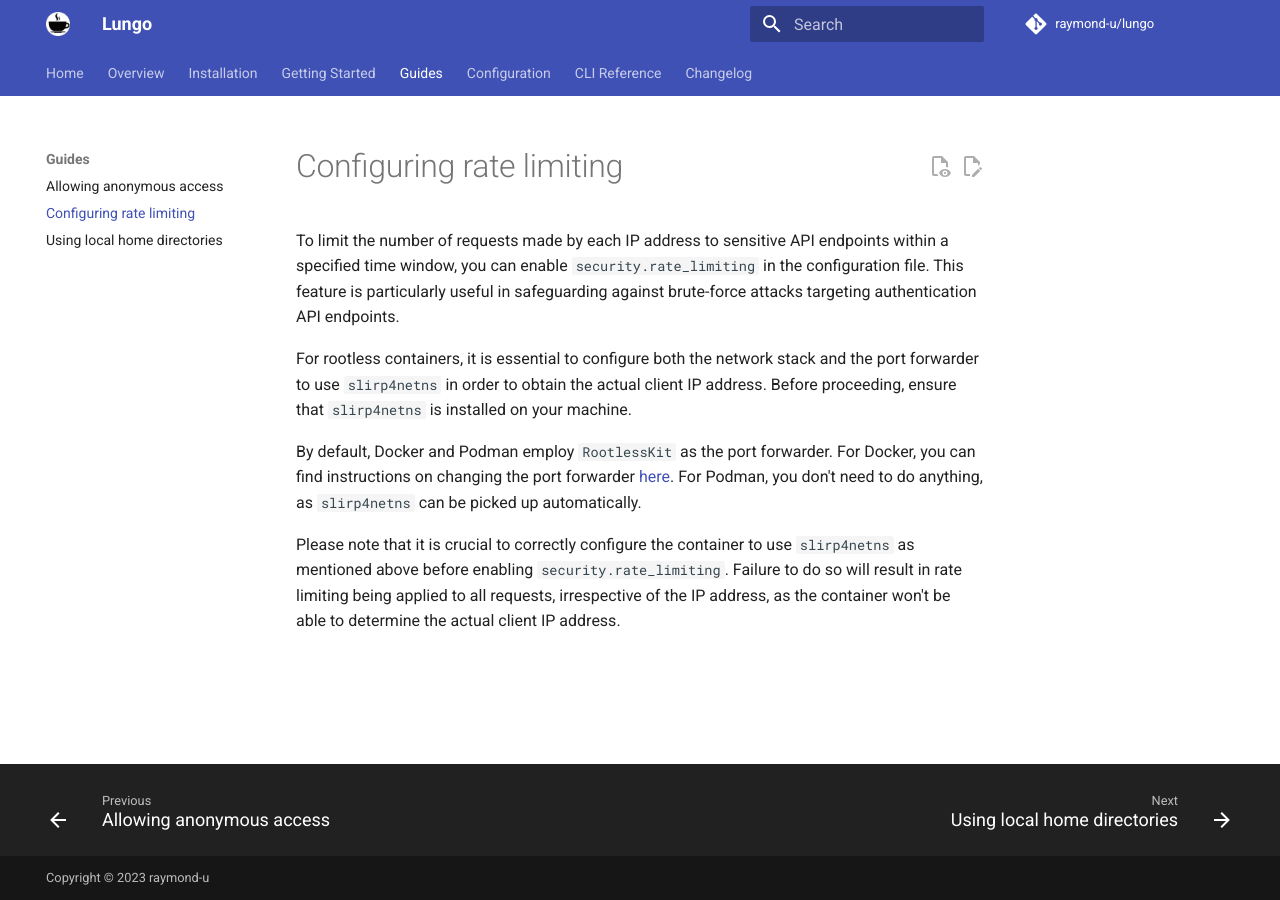
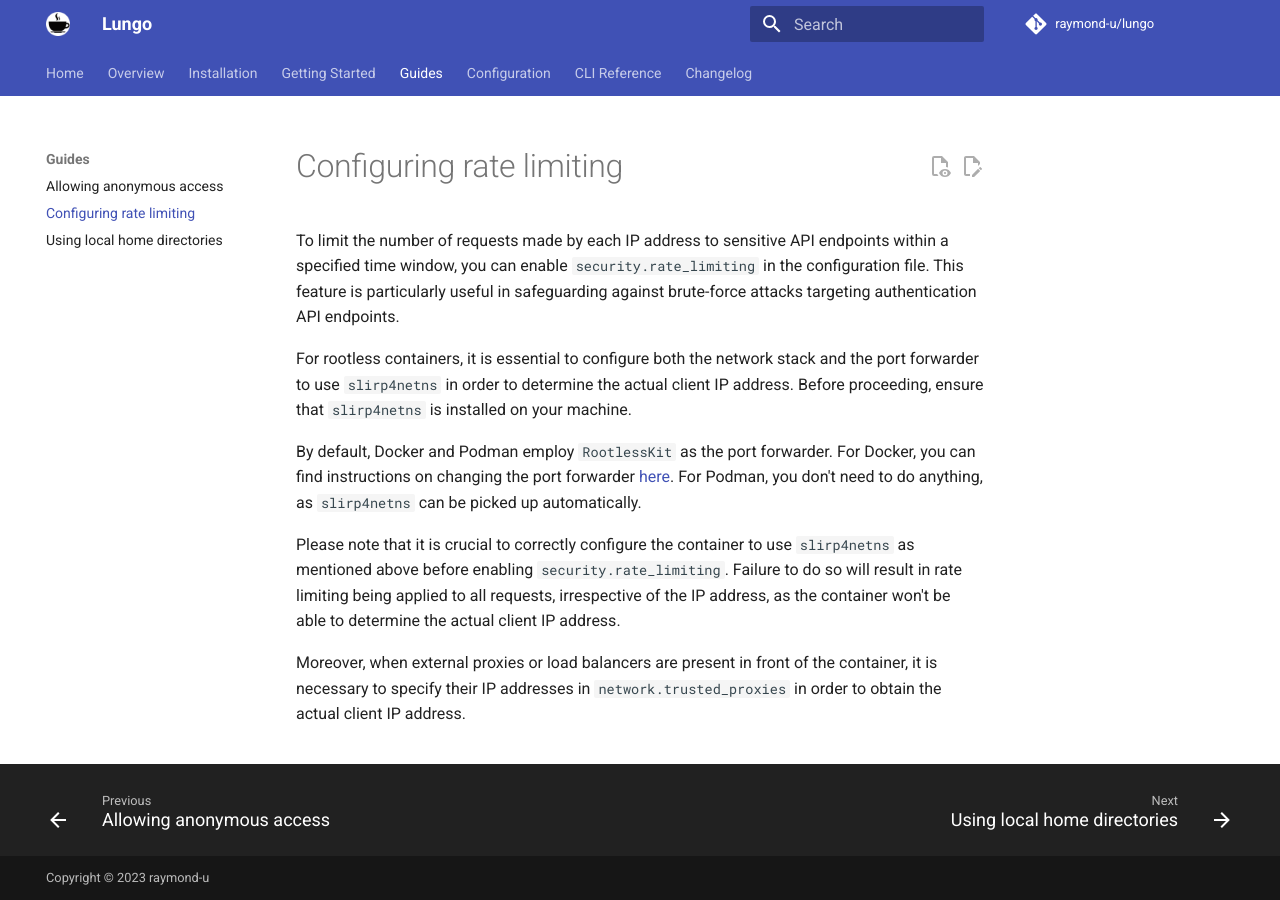
Before and after one commit to raymond-u/lungo, an MkDocs documentation site: the page built from docs/guides/configuring-rate-limiting.md, in a window 1280 px wide. Built offline with MkDocs 1.6.1 and Material for MkDocs 9.7.7, drawn with Linux system fonts in a browser that asks for light colours; comment, search, counter and statistics services are not loaded; the version menu is left out.

Commit message:
docs: mention trusted proxies

```diff
--- a/docs/guides/configuring-rate-limiting.md
+++ b/docs/guides/configuring-rate-limiting.md
@@ -5,7 +5,7 @@ can enable `security.rate_limiting` in the configuration file. This feature is p
 against brute-force attacks targeting authentication API endpoints.
 
 For rootless containers, it is essential to configure both the network stack and the port forwarder to use `slirp4netns`
-in order to obtain the actual client IP address. Before proceeding, ensure that `slirp4netns` is installed on your
+in order to determine the actual client IP address. Before proceeding, ensure that `slirp4netns` is installed on your
 machine.
 
 By default, Docker and Podman employ `RootlessKit` as the port forwarder. For Docker, you can find instructions on
@@ -15,3 +15,6 @@ Podman, you don't need to do anything, as `slirp4netns` can be picked up automat
 Please note that it is crucial to correctly configure the container to use `slirp4netns` as mentioned above before
 enabling `security.rate_limiting`. Failure to do so will result in rate limiting being applied to all requests,
 irrespective of the IP address, as the container won't be able to determine the actual client IP address.
+
+Moreover, when external proxies or load balancers are present in front of the container, it is necessary to specify
+their IP addresses in `network.trusted_proxies` in order to obtain the actual client IP address.
```
